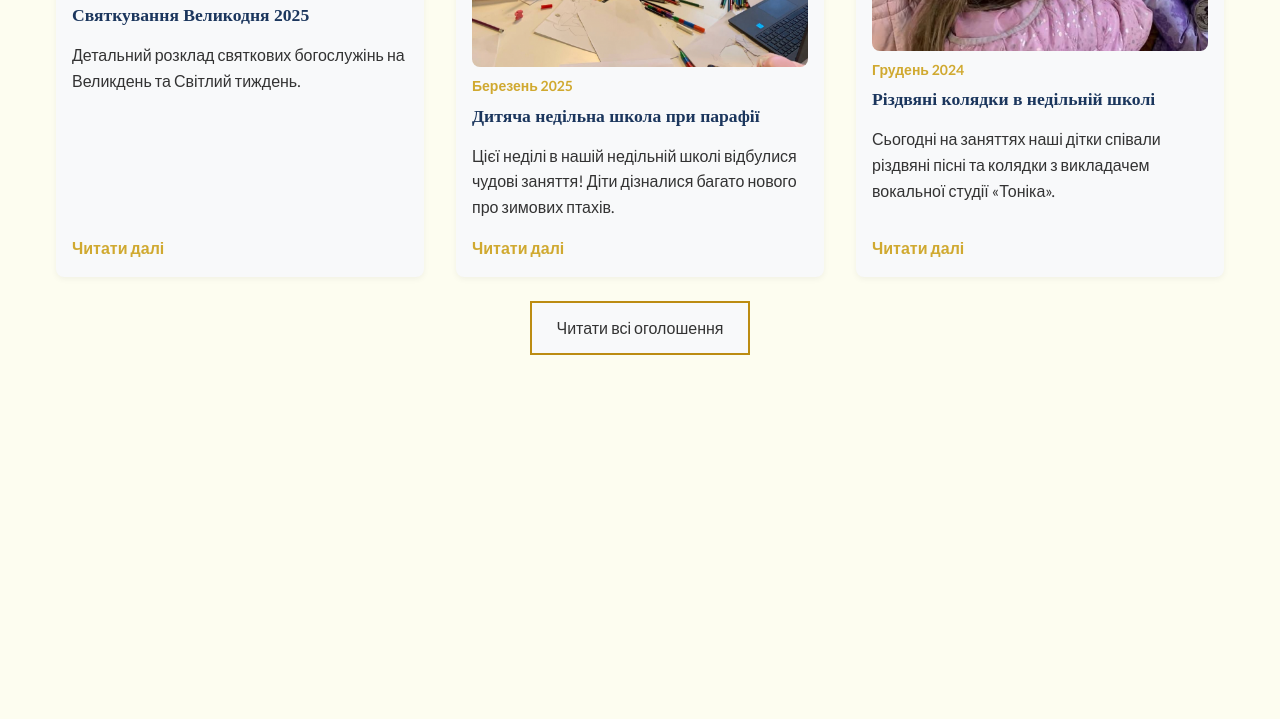
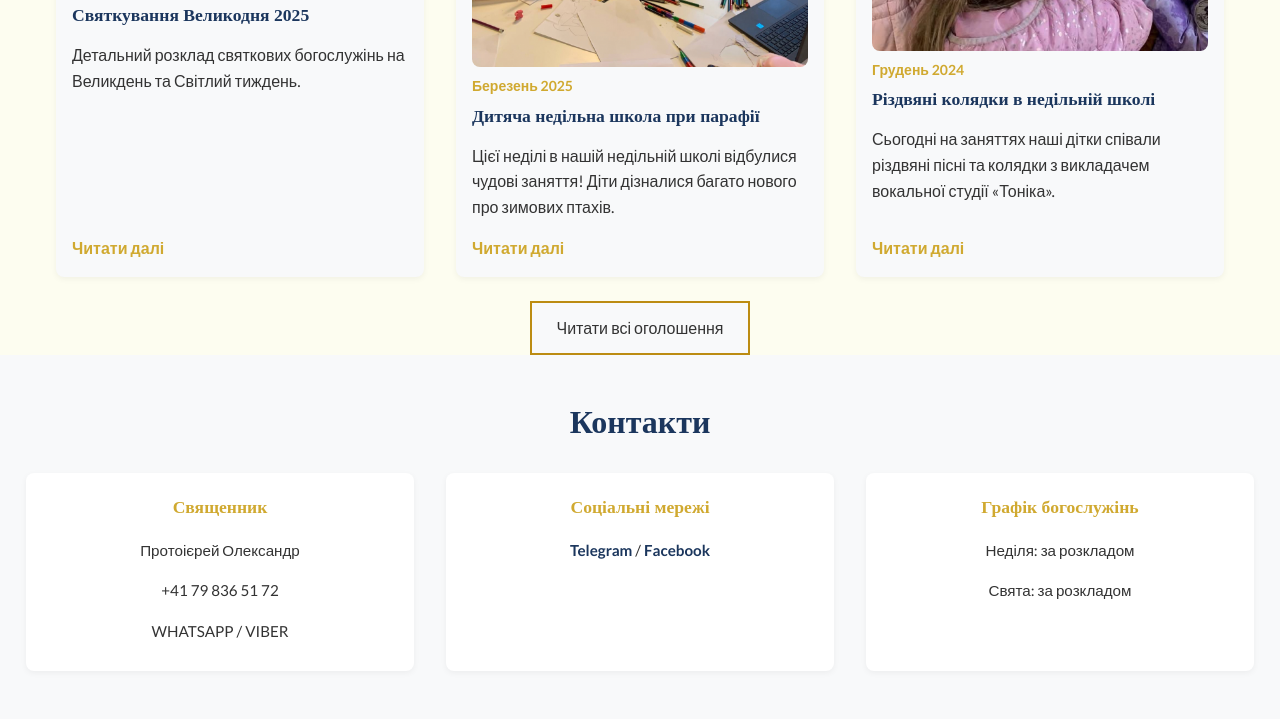
Before and after one commit to Gray-01/upc, a plain HTML site: page index.html in a window 1280 px wide. Shown: the part 3695-4414 px from the top of the page. Before the commit the page ends 4050 px from the top, so only its background shows below. Drawn offline with Linux system fonts and the light colour scheme; a web font is replaced by a local one.

Commit message:
20250919 section contacts сделана

```diff
--- a/assets/css/style.css
+++ b/assets/css/style.css
@@ -647,3 +647,68 @@ h2.schedule__title {
     background-color: #BC8C12;
     color: #fff;
 }
+
+/* contacts start */
+.contacts {
+    background-color: #F8F9FA;
+    padding: 3rem 1rem;
+}
+
+.contacts__title {
+    text-align: center;
+    color: #1B365D;
+    margin-bottom: 2rem;
+}
+
+.contacts__blocks {
+    display: flex;
+    justify-content: space-between;
+    gap: 2rem;
+    flex-wrap: wrap;
+}
+
+.contacts__block {
+    flex: 1 1 250px;
+    /* минимальная ширина 250px, адаптивно */
+    background-color: #fff;
+    padding: 1.5rem;
+    border-radius: 8px;
+    box-shadow: 0 2px 6px rgba(0, 0, 0, 0.05);
+    display: flex;
+    flex-direction: column;
+    gap: 0.5rem;
+    text-align: center;
+    transition: transform 0.3s ease, box-shadow 0.3s ease;
+}
+
+.contacts__block:hover {
+    transform: translateY(-5px);
+    box-shadow: 0 8px 18px rgba(0, 0, 0, 0.15);
+}
+
+.contacts__block-title {
+    font-size: 1.1rem;
+    font-weight: 700;
+    color: #D0A930;
+    margin-bottom: 0.5rem;
+}
+
+.contacts__name,
+.contacts__phone,
+.contacts__messengers,
+.contacts__social,
+.contacts__schedule {
+    font-size: 0.95rem;
+    margin: 0.25rem 0;
+}
+
+.contacts__social a {
+    color: #1B365D;
+    text-decoration: none;
+    font-weight: 600;
+    transition: color 0.3s ease;
+}
+
+.contacts__social a:hover {
+    color: #BC8C12;
+}
--- a/index.html
+++ b/index.html
@@ -374,6 +374,40 @@
 
   </section>
 
+  <section class="contacts">
+    <div class="container">
+      <h2 class="contacts__title">Контакти</h2>
+
+      <div class="contacts__blocks">
+
+        <!-- 1. Священник -->
+        <div class="contacts__block">
+          <h3 class="contacts__block-title">Священник</h3>
+          <p class="contacts__name">Протоієрей Олександр</p>
+          <p class="contacts__phone">+41 79 836 51 72</p>
+          <p class="contacts__messengers">WHATSAPP / VIBER</p>
+        </div>
+
+        <!-- 2. Соціальні мережі -->
+        <div class="contacts__block">
+          <h3 class="contacts__block-title">Соціальні мережі</h3>
+          <p class="contacts__social">
+            <a href="https://t.me/+p-DuuBndikExZmFi" target="_blank">Telegram</a> /
+            <a href="https://www.facebook.com/people/%D0%A3%D0%BA%D1%80%D0%B0%D1%97%D0%BD%D1%81%D1%8C%D0%BA%D0%B0-%D0%BF%D1%80%D0%B0%D0%B2%D0%BE%D1%81%D0%BB%D0%B0%D0%B2%D0%BD%D0%B0-%D0%B3%D1%80%D0%BE%D0%BC%D0%B0%D0%B4%D0%B0-%D0%B2-%D0%A8%D0%B2%D0%B5%D0%B9%D1%86%D0%B0%D1%80%D1%96%D1%97/100095338009089/"
+              target="_blank">Facebook</a>
+          </p>
+        </div>
+
+        <!-- 3. Графік богослужінь -->
+        <div class="contacts__block">
+          <h3 class="contacts__block-title">Графік богослужінь</h3>
+          <p class="contacts__schedule">Неділя: за розкладом</p>
+          <p class="contacts__schedule">Свята: за розкладом</p>
+        </div>
+
+      </div>
+    </div>
+  </section>
 
   <footer class="footer">
     <div class="footer__wrapper">
```
